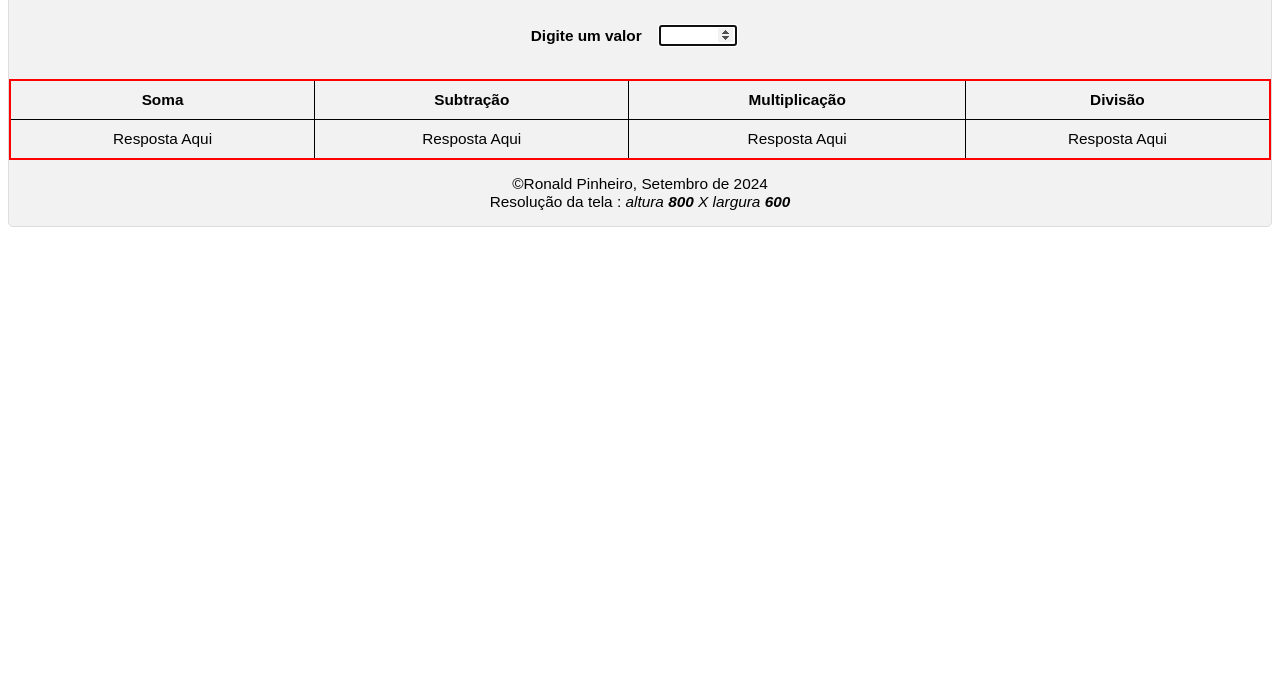
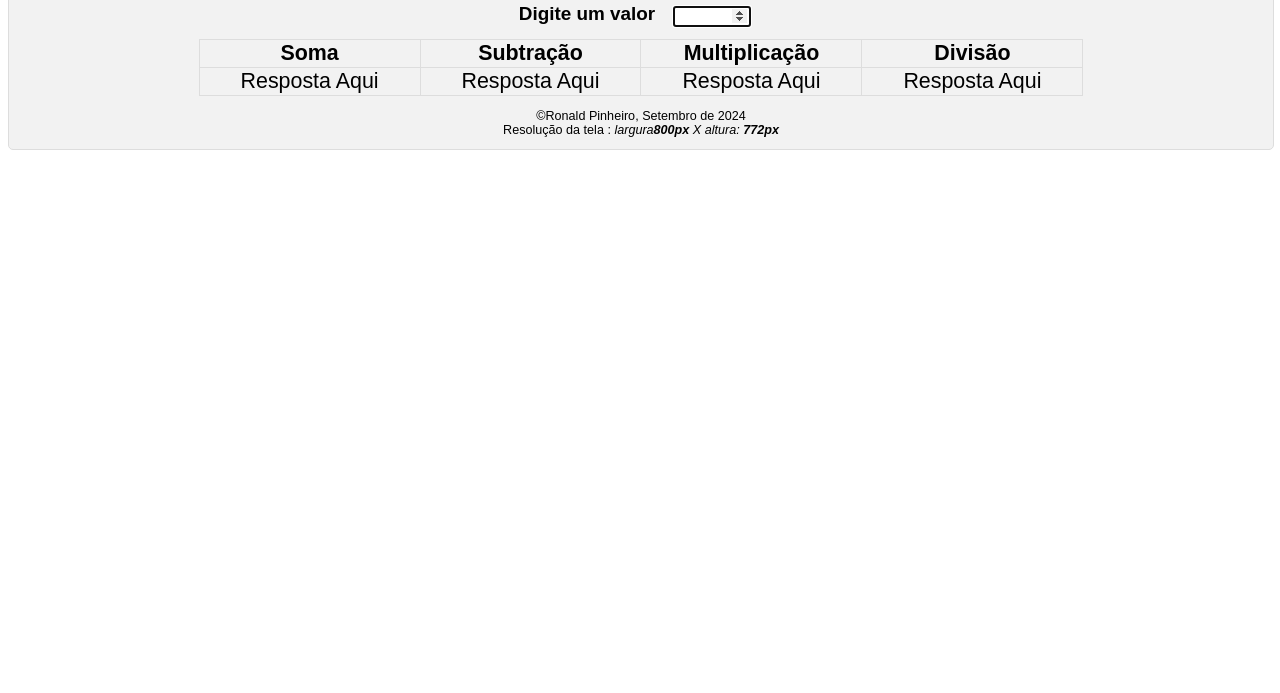
Before and after one commit to Ronald-pinheiro1/matematica-basica, a plain HTML site: page index.html in a window 1280 px wide. Shown: the part 107-800 px from the top of the page. Drawn offline with Linux system fonts and the light colour scheme.

Commit message:
atualização

```diff
--- a/css/sistema.css
+++ b/css/sistema.css
@@ -3,44 +3,78 @@ html{
     font-family: Arial, Helvetica, sans-serif;
 }
 body{
-    font-size: larger;
+    font-size:large;
     margin: 0.5;
     padding: 0;
 }
 
 main{
     background-color: #f2f2f2;
-    text-align: center;
     border: 1px solid #ddd;
-    width: 100;
-    font-size: 80%;
+    width: 100%;
+    font-size: 70%;
     border-radius: 5px;
-
-    margin: 0 auto;
 }
 main > header{
-   width: 96%;
-   margin: 10px ;
-}
-table{
-    height: 100%;
-    border: 2px solid red;
-    border-collapse: collapse;
-    margin-top: 20px;
-}
-
-.operacao{
-    width: 2%;
-    border: 1px solid black;
+    border: 1px solid #ddd;
+    text-align: center;
 
 }
-th, td {
-    border: 1px solid #ddd;
-    padding: 10px;
-    text-align: center;
-  }
-
 input{
     width: 70px;
     margin: 1%;
 }
+.entrada{
+    text-align: center;
+    margin:0% 1.0%;
+}
+table{
+    border-collapse: collapse;
+    font-size: 70%;
+    width: 100%;
+}
+.operacao{
+    border: 1px solid black;
+    border: 1px solid #ddd;
+    text-align: center;
+}
+footer{
+    text-align: center;
+    font-size: 60%;
+}
+@media screen and (min-width:469px){
+    main > header > h1,main > header > p{
+        text-align: left;
+        margin-left: 12%;
+    }
+    table{
+        font-size: 110%;
+    }
+    footer{
+        font-size: 80%;
+    }
+
+}
+@media  screen and (min-width:770px) {
+    .entrada{
+        font-size: 150%;
+    }
+    table{
+        font-size: 150%;
+    }
+
+}
+
+@media screen and (min-width:969px){
+    table{
+        font-size: 170%;
+        width: 70%;
+        margin: 0% 15%;
+    }
+
+    footer{
+        font-size: 100%;
+    }
+
+
+}
--- a/index.html
+++ b/index.html
@@ -15,9 +15,9 @@
             <p>As quatro operações básicas da Matemática</p>
         </header>
 
-        <section id="entrada">
+        <section class="entrada">
             <label for="num1"><strong>Digite um valor</strong></label>
-            <input type="number" name="nome" id="num1" oninput="mostrar()" max="10" min="0" autofocus>
+            <input type="number" name="nome" id="num1" oninput="mostrar()" max="10" min="1" autofocus>
             <label for="num2"></label>
         </section>
         <table>
--- a/scripts/sitema.js
+++ b/scripts/sitema.js
@@ -1,7 +1,7 @@
 let num1 = document.getElementById('num1')
 let resp = document.querySelector('tbody.saida')
 let tela = document.getElementById('dimensoes')
-let NumSten = ["zer0","um", "dois", "três","quatro","cinco","seis", "sete","oito","nove","dez"]
+let NumSten = ["zero","um", "dois", "três","quatro","cinco","seis", "sete","oito","nove","dez"]
 let div
 function mostrar(){
     resp.innerHTML = ''
@@ -23,4 +23,4 @@ function mostrar(){
         resp.innerHTML += `<td class="operacao">${n1} + ${ia} = ${ia + n1}</td><td class="operacao">${n1} - ${ia} = ${n1 - ia}</td><td  class="operacao">${n1} x ${ia} = ${ia * n1}</td><td  class="operacao">${n1} / ${ia} = ${div}</td>`
     }
 }
-tela.innerHTML+= `Resolução da tela : <i>altura <strong>${screen.availWidth}</strong> X largura <strong>${screen.availHeight}</strong></i> `
+tela.innerHTML+= `Resolução da tela : <i>largura<strong>${screen.availWidth}px</strong> X altura: <strong>${screen.availHeight = 772}px</strong></i> `
```
